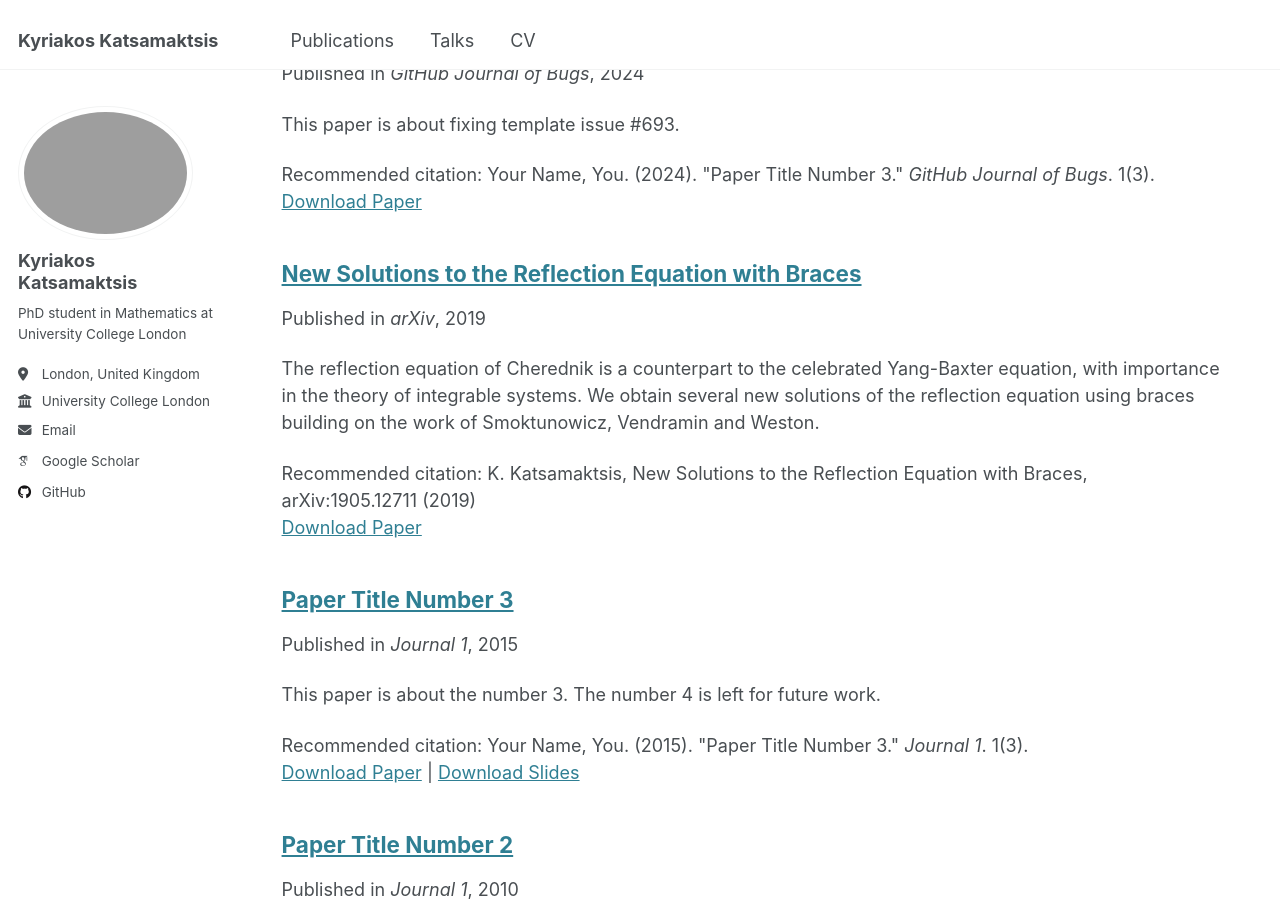
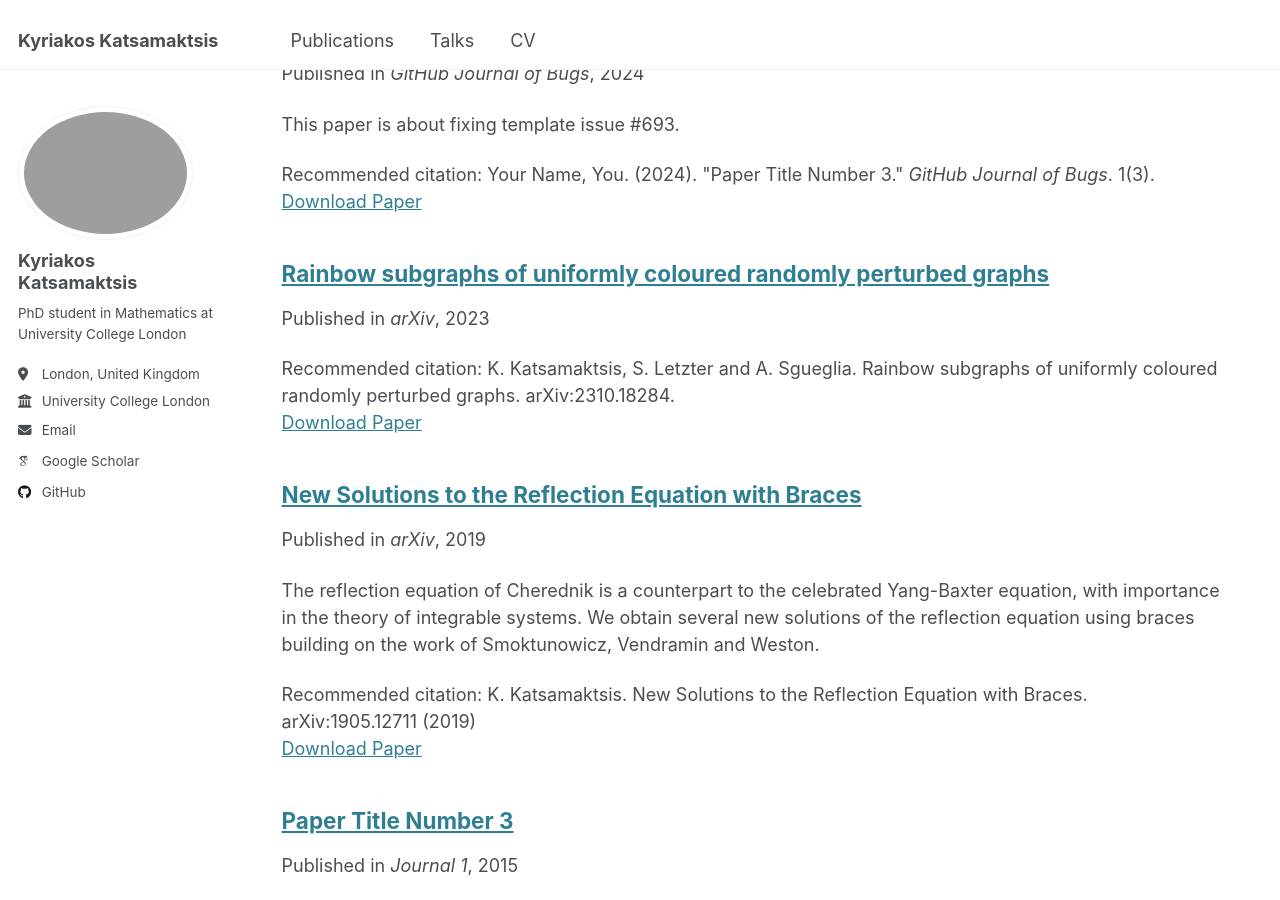
Before and after one commit to Kyriakosk/kyriakosk.github.io, a Jekyll site: the page built from _pages/publications.html, in a window 1280 px wide and 900 px high, scrolled down 205 px. Built offline with Jekyll 4.4.1, drawn with Linux system fonts in a browser that asks for light colours; some web fonts are replaced.

Commit message:
updated publications

```diff
--- /dev/null
+++ b/_publications/2023a_arxiv.md
@@ -0,0 +1,10 @@
+---
+title: "Rainbow subgraphs of uniformly coloured randomly perturbed graphs"
+collection: publications
+permalink: /publication/2023a_arxiv
+excerpt: ''
+date: 2023-10-27
+venue: 'arXiv'
+paperurl: 'https://doi.org/10.48550/arXiv.2310.18284'
+citation: 'K. Katsamaktsis, S. Letzter and A. Sgueglia. Rainbow subgraphs of uniformly coloured randomly perturbed graphs. arXiv:2310.18284.'
+---
```
Also changed, not shown: _publications/2019a_arxiv.md (+1 -1 lines).
